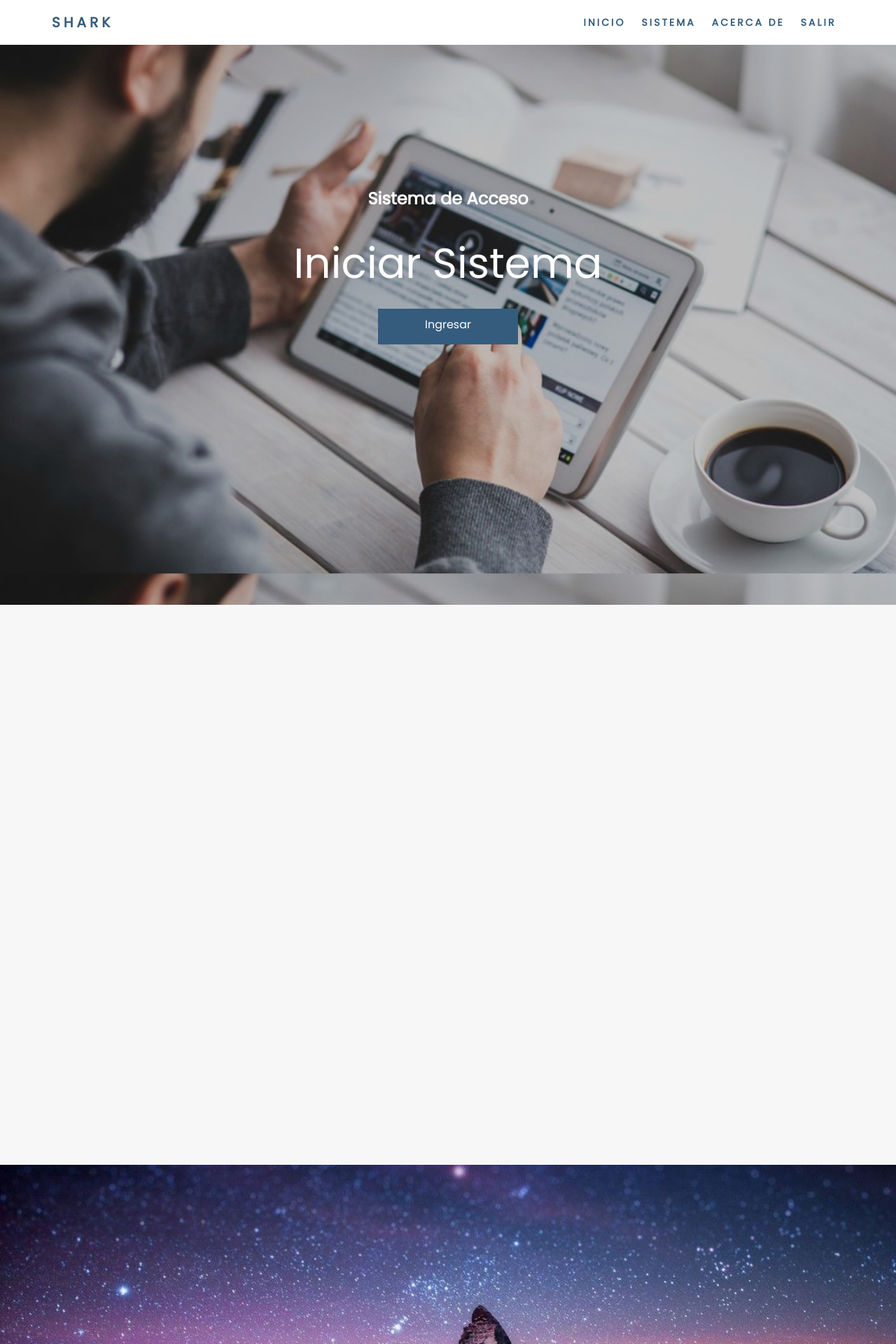
After one commit to AdemirRivera/sistema_acceso_php, a PHP site: page /principal/inicio.php in a window 1280 px wide. The commit adds this page. Shown: the top 1920 px of the page at 70% size. Run offline with PHP 8.4, Linux system fonts and the light colour scheme; the visitor is signed in with stand-in values (Sample User, id 1).

Commit message:
Parallax mejorado(section)

```diff
--- a/css/style.css
+++ b/css/style.css
@@ -1,4 +1,3 @@
-
 *{
   margin: 0px;
   padding: 0px;
@@ -24,6 +23,7 @@ nav{
   display: flex;
   justify-content: space-around;
   width: 30%;
+  margin-left: 40%;
 }
 
 .nav-links li{
@@ -38,16 +38,21 @@ nav{
   font-size: 14px;
 }
 
+.nav-links a:hover{
+  color: #ff9b71;
+}
+
 .cool-link::after{
   content: '';
   display: block;
   width: 0;
   height: 2px;
-  background: #355c7d;
+  background: #ff9b71;
   transition: width .3s;
 }
 
 .cool-link:hover::after{
+  background-color: #ff9b71;
   width: 100%;
   transition: width .3s;
 }
@@ -75,6 +80,7 @@ nav{
   body{
   overflow-x: hidden;
   }
+
   .nav-links{
    position: absolute;
    right: 0px;
--- a/css/style2.css
+++ b/css/style2.css
@@ -1,78 +1,13 @@
-html{
-  height: 100%;
-  overflow: hidden;
-}
-
-body{
-  color: #fff;
-  margin: 0;
-  padding: 0;
-  perspective: 1px;
-  height: 100%;
-  overflow-y: scroll;
-  overflow-x: hidden;
+section{
   font-family: 'Poppins', sans-serif;
-}
-
-header{
-  box-sizing: border-box;
-  min-height: 100vh;
-  padding: 15vw 0 5vw;
-  position: relative;
-  transform-style: inherit;
-  width: 100vw;
-  z-index: -1;
-}
-
-header h1{
-  margin-top: -100px;
-  font-size: 55pt;
-  z-index: 1;
-}
-
-header, header::before{
-  background: 50% 50% / cover;
-}
-
-header::before{
-  bottom: 0;
-  content: "";
-  left: 0;
-  position: absolute;
-  right: 0;
-  top: 0;
-  display: block;
-  background-image: url("../resources/images/portada.jpg");
-  background-size: cover;
-  transform-origin: center center 0;
-  transform: translateZ(-1px) scale(2);
-  z-index: -1;
-  min-height: 100vh;
-}
-
-header h1, h2{
-  font-weight: normal;
-  letter-spacing: 0.2em;
-  text-align: center;
-  margin: 0;
-  padding: 0.5em 0;
+  width: 100%;
+  height: 100vh;
 }
 
 .close{
 	  width: 30px;
     height: 30px;
     margin-right: 15px;
-}
-
-.capa {
-    width: 100%;
-    height: 100%;
-    position: absolute;
-    top: 0;
-    left: 0;
-    background: black;
-    opacity: 0.4;
-    z-index: -1;
 }
 
 .bto{
@@ -84,6 +19,7 @@ header h1, h2{
   text-align: center;
   margin: 0;
   padding: 1em 0;
+  padding-top: 10px;
 }
 
 .bto:hover{
@@ -91,3 +27,36 @@ header h1, h2{
   color: #355c7d;
   transition: 0.3s;
 }
+
+.center1{
+padding: 15%;
+color: #fff;
+}
+
+.center1 h2 {
+  font-size: 60px;
+  font-weight: 100;
+  padding: 20px;
+}
+
+.center1 h1{
+  padding: 10px;
+}
+
+section:nth-child(2){
+  background-image: url(../resources/images/portada.jpg);
+  background-size: cover;
+}
+
+section:nth-child(3){
+  background: #f7f7f7;
+}
+
+section:nth-child(4){
+  height: 900px;
+  background-image: url(../resources/images/div.jpg);
+  background-size: cover;
+}
+section:nth-child(5){
+background-color: #fff;
+}
--- /dev/null
+++ b/includes/menu.php
@@ -0,0 +1,24 @@
+<!-- ENCABEZADO -->
+<nav>
+<!-- LOGO -->
+  <div class="logo">
+    <h4>SHARK</h4>
+  </div>
+ <!-- MENU -->
+  <ul class="nav-links">
+    <li><a href="inicio.php" class="cool-link">INICIO</a></li>
+    <li><a href="#" class="cool-link">SISTEMA</a></li>
+    <li><a href="#" class="cool-link">ACERCA DE</a></li>
+    <li><a href="../php/codclose.php" class="cool-link">SALIR</a></li>
+  </ul>
+
+
+
+  <!-- ICONO MENU -->
+  <div class="burger">
+    <div class="line1"></div>
+    <div class="line2"></div>
+    <div class="line3"></div>
+  </div>
+
+</nav>
--- /dev/null
+++ b/js/main.js
@@ -0,0 +1,7 @@
+const parallax = document.querySelectorAll(".parallax");
+        window.addEventListener("scroll", function() {
+            let offset = window.pageYOffset;
+            parallax.forEach(function(prllx, i) {
+                prllx.style.backgroundPositionY = (offset - prllx.offsetTop) * 0.7 + "px";
+            })
+        })
--- a/php/codlogin.php
+++ b/php/codlogin.php
@@ -9,7 +9,7 @@
 session_start();
 
 if(isset($_SESSION['loggedin']) && $_SESSION['loggedin'] === true){
-    header('location: html/inicio.html');
+    header('location: principal/inicio.php');
     exit;
 }
 
@@ -62,7 +62,7 @@ if($_SERVER['REQUEST_METHOD'] == 'POST'){
                         $_SESSION['ID_USUARIO'] = $id;
                         $_SESSION['NOMBRE_USUARIO'] = $username;
 
-                        header('location: html/inicio.html');
+                        header('location: principal/inicio.php');
                 }else{
                     $pass_err = 'La contraseña ingresada no es valida';
                 }
--- /dev/null
+++ b/principal/inicio.php
@@ -0,0 +1,49 @@
+<?php
+//Verificacion de inicio de sesion
+
+session_start();
+
+if(!isset($_SESSION['loggedin']) || $_SESSION['loggedin'] !== TRUE){
+    header('location: index.php');
+       exit();
+}
+?>
+<!DOCTYPE html>
+<html lang="es">
+
+  <head>
+    <meta charset="utf-8">
+    <meta name="viewport" content="width=device-width, initial-scale=1.0">
+    <meta http-equiv="X-UA-Compatible" content="ie=edge">
+    <link rel="stylesheet" type="text/css" href="../css/style.css">
+    <link rel="stylesheet" type="text/css" href="../css/style2.css">
+    <link href="https://fonts.googleapis.com/css?family=Poppins&display=swap" rel="stylesheet">
+    <title>Inicio</title>
+  </head>
+
+  <body>
+   <?php
+    include '../includes/menu.php';
+   ?>
+      <!-- PARALLAX -->
+  <section class="parallax">
+    <center class="center1">
+     <h1>Sistema de Acceso</h1>
+     <h2>Iniciar Sistema</h2>
+     <a href="#" class="bto">Ingresar</a><center>
+    <div class="capa"></div>
+  </section>
+  <section>
+
+  </section>
+  <section class="parallax">
+
+  </section>
+  <section>
+
+  </section>
+
+  <script type="text/javascript" src="../js/main.js"></script>
+  <script type="text/javascript" src="../js/app.js"></script>
+  </body>
+</html>
```
Also changed, not shown: html/inicio.html (deleted, +0 -72 lines), principal/prueba.html (added, +26 -0 lines), resources/images/div.jpg (added), resources/images/portada.jpg.
